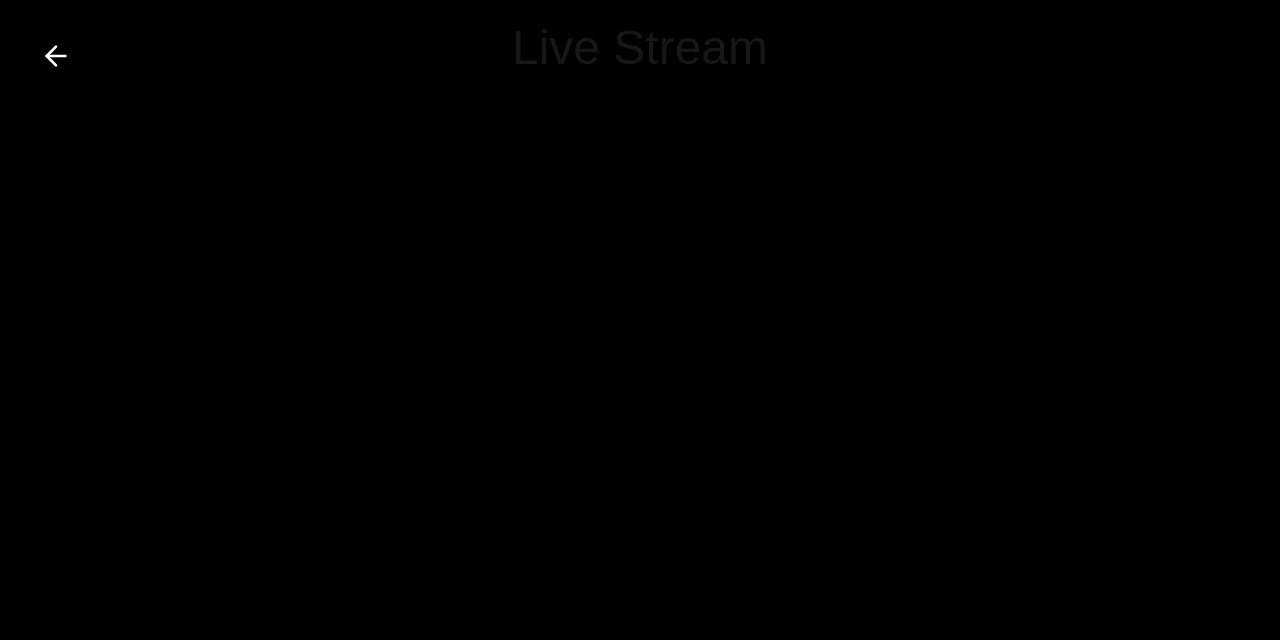
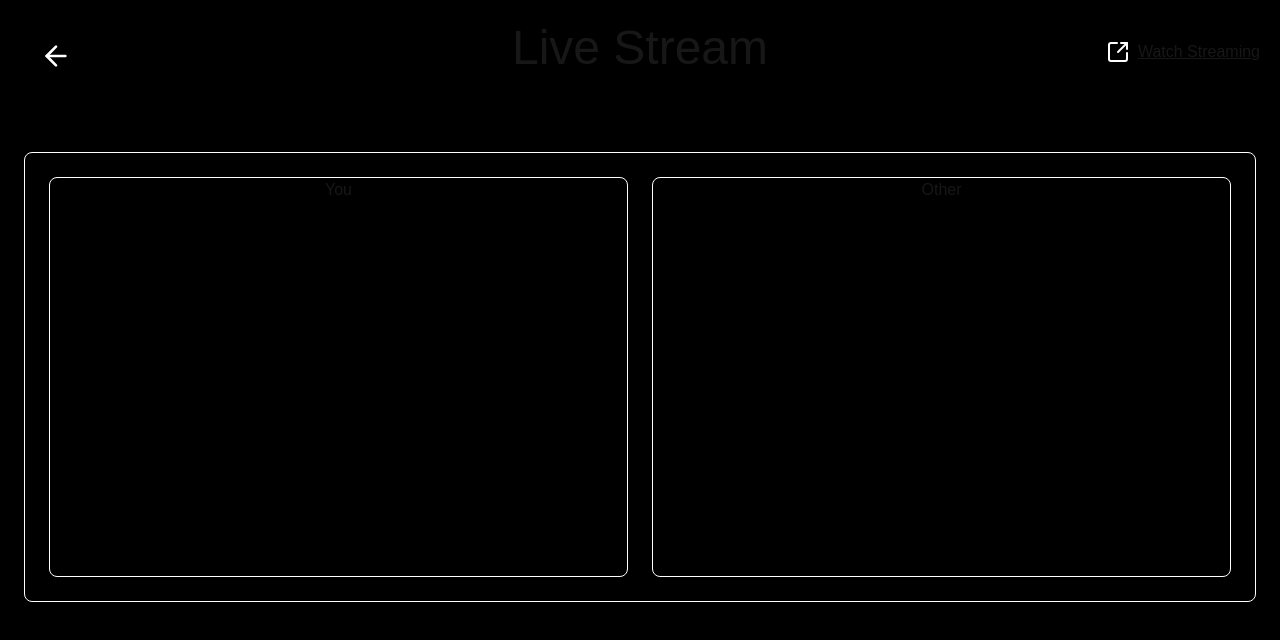
Before and after one commit to JatinSri1909/flow-rtc, a Next.js app: page /stream in a window 1280 px wide. Shown: the top 640 px of the page. Built offline with nearby package versions, Linux system fonts and the light colour scheme.

Commit message:
feat: added stream and watch components with their respective pages

```diff
--- a/src/app/stream/page.tsx
+++ b/src/app/stream/page.tsx
@@ -1,5 +1,6 @@
-import { ArrowLeft } from "lucide-react"
+import { ArrowLeft, ArrowUpRightFromSquare } from "lucide-react"
 import Link from "next/link"
+import { Stream } from "@/components/stream"
 
 const page = () => {
   return (
@@ -7,7 +8,17 @@ const page = () => {
         <Link href={"/"} className="absolute top-5 left-5">
             <ArrowLeft className="text-white absolute top-5 left-5 w-8 h-8" />
         </Link>
-        <h1 className="text-center text-3xl sm:text-5xl">Live Stream</h1>
+        <h1 className="text-center text-3xl sm:text-5xl mb-20">Live Stream</h1>
+        <div className="flex items-center justify-center gap-6 border border-white rounded-lg p-6">
+          <Stream />
+        </div>
+
+        <Link href={"/watch"} className="absolute top-5 right-5 mt-5">
+          <u className="flex items-center gap-2">
+            <ArrowUpRightFromSquare className="text-white w-6 h-6" />
+            Watch Streaming
+          </u>
+        </Link>
     </div>
   )
 }
--- a/src/app/watch/page.tsx
+++ b/src/app/watch/page.tsx
@@ -1,5 +1,6 @@
 import { ArrowLeft } from "lucide-react"
 import Link from "next/link"
+import { Watch } from "@/components/watch"
 
 const page = () => {
   return (
@@ -8,6 +9,9 @@ const page = () => {
             <ArrowLeft className="text-white absolute top-5 left-5 w-8 h-8" />
         </Link>
         <h1 className="text-center text-3xl sm:text-5xl">Watch Stream</h1>
+        <div className="flex items-center justify-center border border-white rounded-lg p-6 absolute mt-20 left-[25%] w-[50vw]">
+          <Watch />
+        </div>
     </div>
   )
 }
--- /dev/null
+++ b/src/components/stream.tsx
@@ -0,0 +1,12 @@
+export const Stream = () => {
+    return (
+        <>
+            <div className="border border-white rounded-lg w-full h-[50vh] text-center">
+                You
+            </div>
+            <div className="border border-white rounded-lg w-full h-[50vh] text-center">
+                Other
+            </div>
+        </>
+    )
+}
--- /dev/null
+++ b/src/components/watch.tsx
@@ -0,0 +1,7 @@
+export const Watch = () => {
+    return (
+        <div className="border border-white rounded-lg w-[50vw] h-[50vh] text-center">
+            Live Stream
+        </div>
+    )
+}
```
